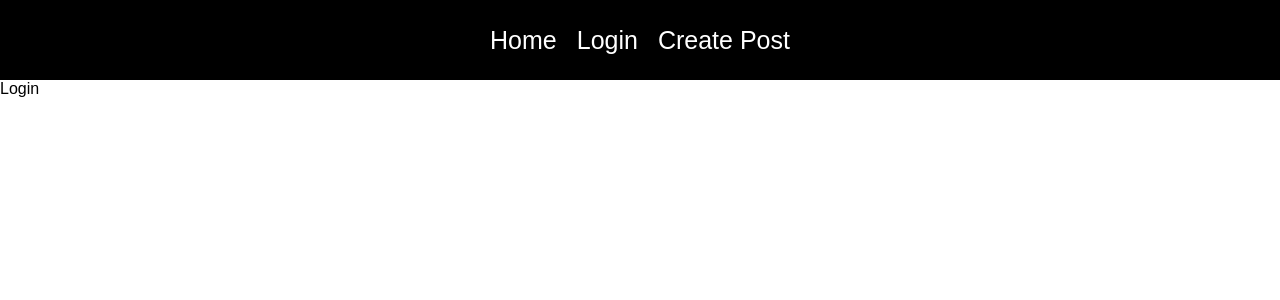
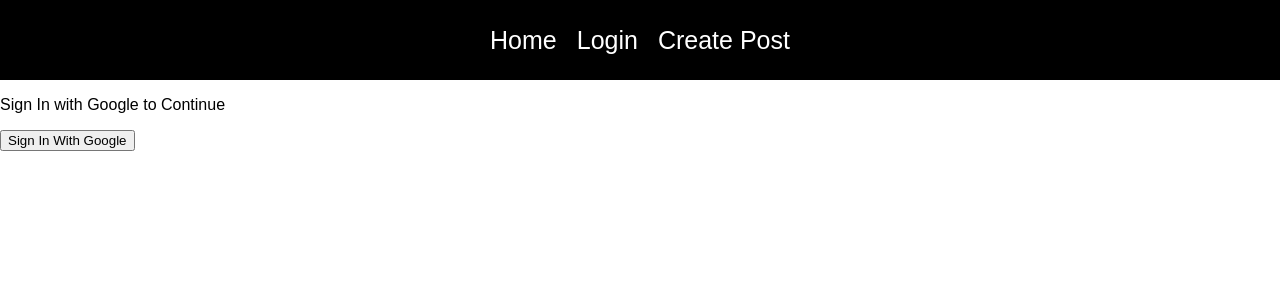
Before and after one commit to zanguraa/blog-website, a React (Create React App) app: page /login in a window 1280 px wide. Shown: the top 300 px of the page. Built offline with nearby package versions, Linux system fonts and the light colour scheme.

Commit message:
feat: created google login and logout with firebase

```diff
--- a/src/App.tsx
+++ b/src/App.tsx
@@ -1,20 +1,37 @@
-import React from "react";
+import React, { useState } from "react";
+import { signOut } from "firebase/auth";
 import { BrowserRouter as Router, Routes, Route, Link } from "react-router-dom";
 import "./App.css";
 import Home from "./pages/Home";
 import Login from "./pages/Login";
 import CreatePost from "./pages/CreatePost";
+import { auth } from "./firebase-config";
 
 function App() {
+  const [isAuth, setIsAuth] = useState(false);
+
+  const signUserOut = () => {
+    signOut(auth).then(() => {
+      setIsAuth(false);
+      localStorage.clear();
+      window.location.pathname = "/login";
+    });
+  };
+
   return (
     <Router>
       <nav>
-        <Link to="/">Home</Link> <Link to="/login">Login</Link>{" "}
+        <Link to="/">Home</Link>
+        {!isAuth ? (
+          <Link to="/login">Login</Link>
+        ) : (
+          <button onClick={signUserOut}>Logout</button>
+        )}
         <Link to="/createpost">Create Post</Link>
       </nav>
       <Routes>
         <Route path="/" element={<Home />} />
-        <Route path="/login" element={<Login />} />
+        <Route path="/login" element={<Login setIsAuth={setIsAuth} />} />
         <Route path="/createpost" element={<CreatePost />} />
       </Routes>
     </Router>
--- a/src/pages/Login.tsx
+++ b/src/pages/Login.tsx
@@ -1,9 +1,32 @@
-import React from 'react'
+import React, { Dispatch, SetStateAction } from "react";
+import { auth, provider } from "../firebase-config";
+import { signInWithPopup } from "firebase/auth";
+import { useNavigate } from "react-router-dom";
 
-const Login = () => {
-  return (
-    <div>Login</div>
-  )
+interface LoginProps {
+  setIsAuth: Dispatch<SetStateAction<boolean>>;
 }
 
-export default Login
+const Login = ({ setIsAuth }: LoginProps) => {
+  const navigate = useNavigate();
+
+  const signInWithGoogle = () => {
+    signInWithPopup(auth, provider).then((result) => {
+      setIsAuth(true);
+      localStorage.setItem("isAuth", "true");
+      navigate("/");
+      console.log(result);
+    });
+  };
+
+  return (
+    <div className="loginPage">
+      <p>Sign In with Google to Continue</p>
+      <button className="login-with-google-btn" onClick={signInWithGoogle}>
+        Sign In With Google
+      </button>
+    </div>
+  );
+};
+
+export default Login;
```
